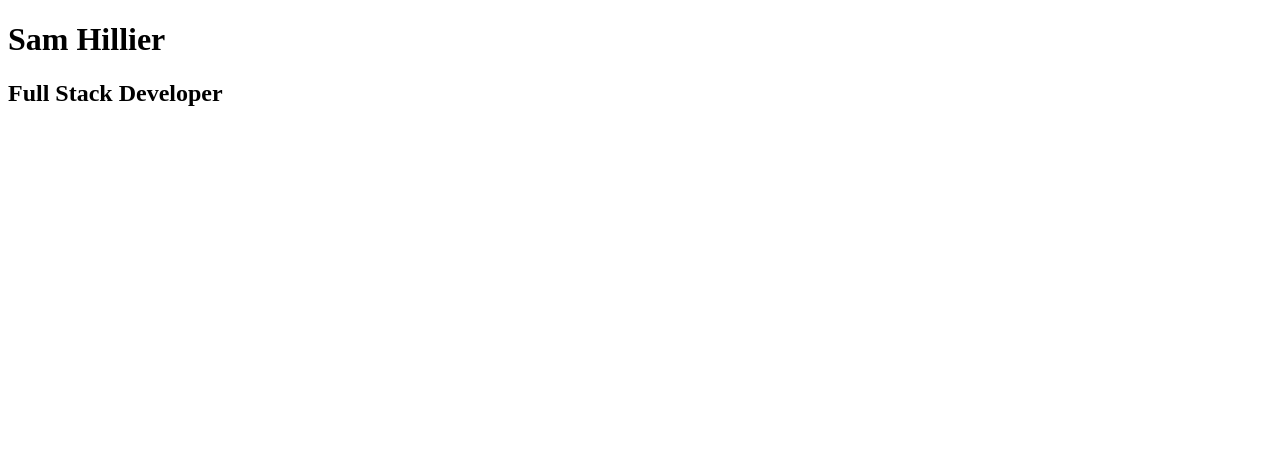
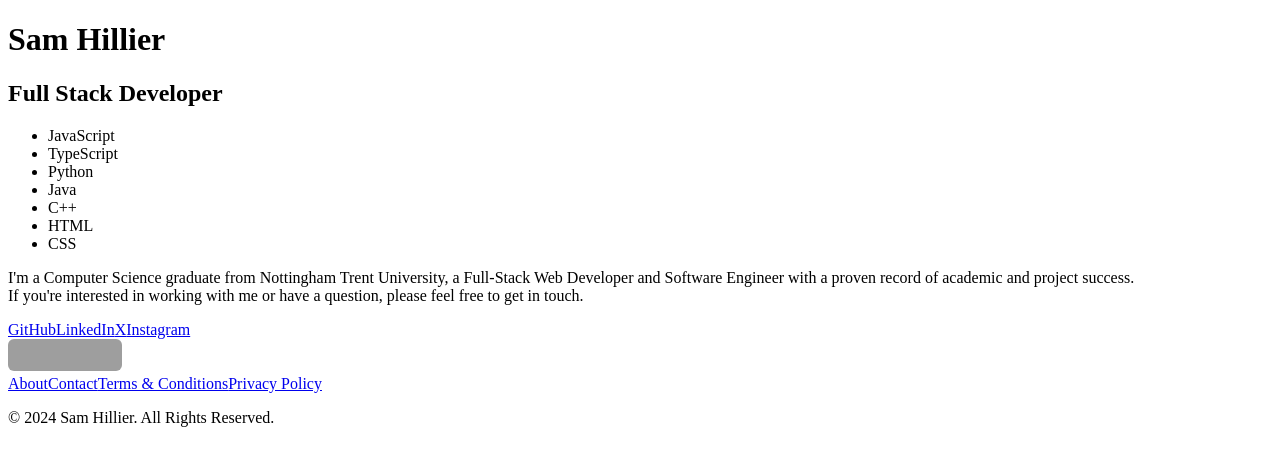
Before and after one commit to Zyphaex/portfolio, a React (Vite) app: page / in a window 1280 px wide. Shown: the top 466 px of the page. Built offline with nearby package versions, Linux system fonts and the light colour scheme; grey boxes are pictures that could not be loaded.

Commit message:
Add text content

```diff
--- a/index.html
+++ b/index.html
@@ -2,9 +2,17 @@
 <html lang="en">
   <head>
     <meta charset="UTF-8" />
-    <link rel="icon" type="image/svg+xml" href="/favicon.svg" />
     <meta name="viewport" content="width=device-width, initial-scale=1.0" />
     <title>Sam Hillier | Full Stack Developer</title>
+    <meta name="description" content="I'm a Computer Science graduate from Nottingham Trent University, a Full-Stack Web Developer and Software Engineer with a proven record of academic and project success."/>
+    <meta property="og:title" content="Sam Hillier | Full Stack Developer"/>
+    <meta property="og:description" content="I'm a Computer Science graduate from Nottingham Trent University, a Full-Stack Web Developer and Software Engineer with a proven record of academic and project success."/>
+    <meta property="og:image" content="#"/>
+    <meta property="og:type" content="website"/>
+    <meta property="og:url" content="https://samhillier.dev"/>
+    <link rel="stylesheet" href="https://fonts.googleapis.com/css2?family=Inter:wght@400;700&display=swap"/>
+    <link rel="icon" type="image/svg+xml" href="/favicon.svg"/>
+    <link rel="apple-touch-icon" sizes="180x180" href="#">
   </head>
   <body>
     <div id="root"></div>
--- a/src/App.tsx
+++ b/src/App.tsx
@@ -3,8 +3,74 @@ import "./App.css";
 function App() {
   return (
     <>
-      <h1>Sam Hillier</h1>
-      <h2>Full Stack Developer</h2>
+      <main>
+        <h1>Sam Hillier</h1>
+        <h2>Full Stack Developer</h2>
+        <ul>
+          <li>JavaScript</li>
+          <li>TypeScript</li>
+          <li>Python</li>
+          <li>Java</li>
+          <li>C++</li>
+          <li>HTML</li>
+          <li>CSS</li>
+        </ul>
+        <section>
+          <p>
+            I'm a Computer Science graduate from Nottingham Trent University, a
+            Full-Stack Web Developer and Software Engineer with a proven record
+            of academic and project success.
+            <br />
+            If you're interested in working with me or have a question, please
+            feel free to get in touch.
+          </p>
+        </section>
+      </main>
+      <footer>
+        <section>
+          <a
+            href="https://github.com/Zyphaex"
+            target="_blank"
+            aria-label="GitHub"
+          >
+            GitHub
+          </a>
+          <a
+            href="https://linkedin.com/in/samhillier"
+            target="_blank"
+            aria-label="LinkedIn"
+          >
+            LinkedIn
+          </a>
+          <a href="https://x.com/Zyphaex" target="_blank" aria-label="X">
+            X
+          </a>
+          <a
+            href="https://instagram.com/Zyphaex"
+            target="_blank"
+            aria-label="Instagram"
+          >
+            Instagram
+          </a>
+        </section>
+        <section>
+          <iframe
+            src="https://github.com/sponsors/Zyphaex/button"
+            id="sponsor"
+            title="GitHub Sponsor"
+            height="32"
+            width="114"
+            style={{ border: 0, borderRadius: "6px" }}
+          ></iframe>
+        </section>
+        <section>
+          <a href="#">About</a>
+          <a href="#">Contact</a>
+          <a href="#">Terms & Conditions</a>
+          <a href="#">Privacy Policy</a>
+          <p>© 2024 Sam Hillier. All Rights Reserved.</p>
+        </section>
+      </footer>
     </>
   );
 }
```
